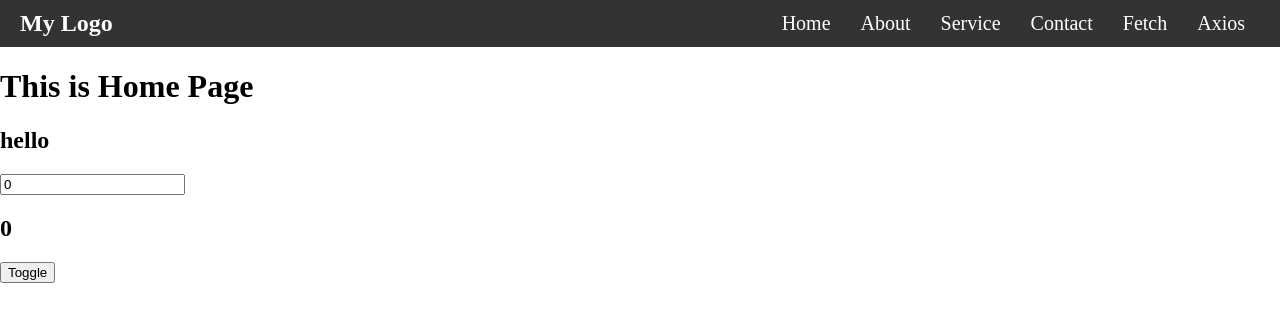
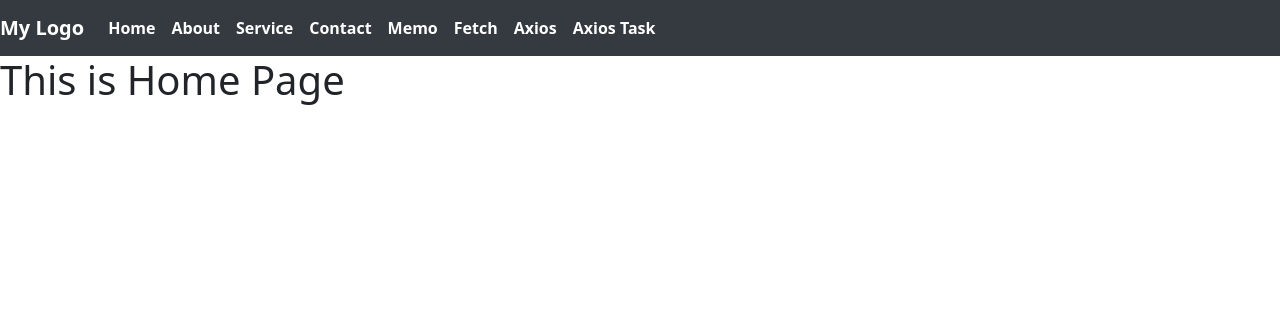
Before and after one commit to afeefnk/React_JS, a React (Create React App) app in the folder my-apps/: page / in a window 1280 px wide. Shown: the top 322 px of the page. Built offline with nearby package versions, Linux system fonts and the light colour scheme.

Commit message:
Axios fetching Task

```diff
--- a/my-apps/package.json
+++ b/my-apps/package.json
@@ -7,7 +7,9 @@
     "@testing-library/react": "^13.4.0",
     "@testing-library/user-event": "^13.5.0",
     "axios": "^1.7.4",
+    "bootstrap": "^5.3.3",
     "react": "^18.3.1",
+    "react-bootstrap": "^2.10.4",
     "react-dom": "^18.3.1",
     "react-router-dom": "^6.26.1",
     "react-scripts": "5.0.1",
--- a/my-apps/src/App.jsx
+++ b/my-apps/src/App.jsx
@@ -40,6 +40,7 @@ import Login from "./Components/Routing/Login";
 import Memo from "./Components/Memo";
 import FetchData from "./Components/Fetch data/FetchData";
 import Axios from "./Components/Axios/Axios";
+import AxiosTask from "./Components/Axios/AxiosTask";
 
 // import { BrowserRouter, Route, Routes } from "react-router-dom";
 // import Home from "./Components/Task Commerce Site/Home";
@@ -180,8 +181,9 @@ function App() {
       <Route path="/service" element = {<Service/>}></Route>
       <Route path="/fetchdata" element= {<FetchData/>}></Route>
       <Route path="/axiosdata" element= {<Axios/>}></Route>
+      <Route path="/axiostask" element= {<AxiosTask/>}></Route>
+      <Route path="/memo" element= {<Memo/>}></Route>
     </Routes>
-    <Memo/>
     </BrowserRouter>
 
 {/* <BrowserRouter>
--- /dev/null
+++ b/my-apps/src/Components/Axios/AxiosTask.jsx
@@ -0,0 +1,46 @@
+import axios from 'axios'
+import React, { useEffect, useState } from 'react'
+
+const AxiosTask = () => {
+  const [data,setData] = useState([])
+  const [filter, setFilter]= useState('');
+  useEffect(() => {
+    axios.get('https://randomuser.me/api/?results=10.')
+    .then((response) => {
+      setData(response.data.results)
+    })
+    .catch((err) => {
+      console.log(err);
+
+    })
+  },[])
+  const filteredData = data.filter(user => `${user.name.first} ${user.name.last}`.toLowerCase().includes(filter.toLowerCase()));
+  return (
+    <div>
+      <h1 className='title mt-3'>Users Lists</h1>
+      <input type="text" placeholder='Enter first or last name' className='form-control mb-4 mt-4' value={filter} onChange={e =>setFilter(e.target.value)} />
+
+      <table className='table table-striped table-hover'>
+        <thead>
+          <tr>
+            <th>First Name</th>
+            <th>Last Name</th>
+            <th>Email</th>
+          </tr>
+        </thead>
+        <tbody>
+          {filteredData.map((user, index) => (
+            <tr key={index}>
+              <td>{`${user.name.first}`}</td>
+              <td>{`${user.name.last}`}</td>
+              <td>{`${user.email}`}</td>
+            </tr>
+          ))}
+        </tbody>
+      </table>
+
+    </div>
+  )
+}
+
+export default AxiosTask
--- a/my-apps/src/Components/Routing/Home.jsx
+++ b/my-apps/src/Components/Routing/Home.jsx
@@ -4,7 +4,6 @@ const Home = () => {
   return (
     <div>
       <h1>This is Home Page</h1>
-      <h2>hello</h2>
     </div>
   )
 }
--- a/my-apps/src/Components/Routing/Navbar.css
+++ b/my-apps/src/Components/Routing/Navbar.css
@@ -1,38 +1,19 @@
-body {
-    margin: 0;
-}
+/* MyNavbar.css */
 
-.navbar {
-    background-color: #333; /* Dark background */
-    padding: 10px 20px; /* Padding around the navbar */
-    display: flex;
-    justify-content: space-between; /* Space between the logo/title and the menu items */
-    align-items: center; /* Center items vertically */
-}
+.navbar-custom {
+    background-color: #343a40; /* Dark background */
+  }
 
-.navbar .logo {
-    font-size: 24px; /* Adjust font size for the logo/title */
-    color: #fff; /* White color for the logo/title */
-    font-weight: bold; /* Bold font for the logo/title */
-}
+  .navbar-custom .navbar-brand,
+  .navbar-custom .nav-link {
+    color: #ffffff; /* White text for brand and links */
+    font-weight: bold;
+  }
 
-.navbar .menu {
-    display: flex; /* Align menu items horizontally */
-}
+  .navbar-custom .nav-link:hover {
+    color: #f8c146; /* Gold color on hover */
+  }
 
-.navbar .menu h1 {
-    color: #fff; /* White text color */
-    margin: 0 15px; /* Spacing between items */
-    font-size: 20px; /* Font size for the headings */
-    font-weight: normal; /* Normal font weight */
-    cursor: pointer; /* Pointer cursor on hover */
-    transition: color 0.3s ease; /* Smooth transition on hover */
-}
-
-.navbar .menu h1:hover {
-    color: #f0a500; /* Change text color on hover */
-}
-.navbar .menu a{
-    color: #fff;
-    text-decoration: none;
-}
+  .navbar-custom .nav-link.active {
+    color: #f8c146; /* Gold color for the active link */
+  }
--- a/my-apps/src/Components/Routing/NavbarRouting.jsx
+++ b/my-apps/src/Components/Routing/NavbarRouting.jsx
@@ -1,21 +1,27 @@
 import React from 'react'
 import './Navbar.css';
+import { Navbar, Nav } from 'react-bootstrap';
 import { Link, Outlet } from 'react-router-dom';
 
 const NavbarRouting = () => {
   return (
    <>
-   <nav className="navbar">
-    <div className="logo">My Logo</div>
-    <div className="menu">
-        <h1><Link to = '/'>Home</Link></h1>
-        <h1><Link to = '/about'>About</Link></h1>
-        <h1><Link to = '/service'>Service</Link></h1>
-        <h1><Link to = '/contact'>Contact</Link></h1>
-        <h1><Link to = '/fetchdata'>Fetch</Link></h1>
-        <h1><Link to = '/axiosdata'>Axios</Link></h1>
-    </div>
-</nav>
+    <Navbar className="navbar-custom" expand="lg">
+      <Navbar.Brand href="/">My Logo</Navbar.Brand>
+      <Navbar.Toggle aria-controls="basic-navbar-nav" />
+      <Navbar.Collapse id="basic-navbar-nav">
+        <Nav className="ml-auto">
+          <Nav.Link as={Link} to="/">Home</Nav.Link>
+          <Nav.Link as={Link} to="/about">About</Nav.Link>
+          <Nav.Link as={Link} to="/service">Service</Nav.Link>
+          <Nav.Link as={Link} to="/contact">Contact</Nav.Link>
+          <Nav.Link as={Link} to="/memo">Memo</Nav.Link>
+          <Nav.Link as={Link} to="/fetchdata">Fetch</Nav.Link>
+          <Nav.Link as={Link} to="/axiosdata">Axios</Nav.Link>
+          <Nav.Link as={Link} to="/axiostask">Axios Task</Nav.Link>
+        </Nav>
+      </Navbar.Collapse>
+    </Navbar>
 <Outlet/>
    </>
   )
--- a/my-apps/src/index.js
+++ b/my-apps/src/index.js
@@ -2,6 +2,7 @@ import React from 'react';
 import ReactDOM from 'react-dom/client';
 import './index.css';
 import App from './App';
+import 'bootstrap/dist/css/bootstrap.min.css';
 const root = ReactDOM.createRoot(document.getElementById('root'));
 root.render(
   <React.StrictMode>
```
Also changed, not shown: 1 other file (tests, documents, lock files or other folders).
